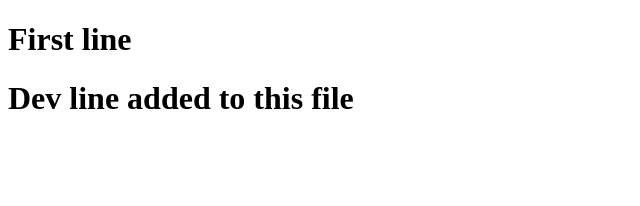
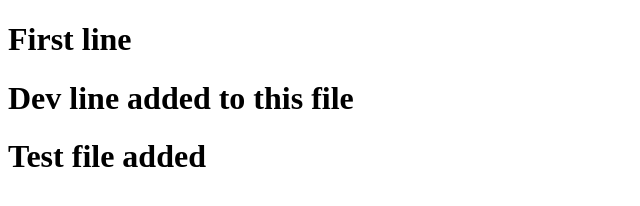
Before and after one commit to rimanshu11/git, a plain HTML site: page index.html in a window 1280 px wide. Shown: the whole page, without its empty margins (0-640 px from the left). Drawn offline with Linux system fonts and the light colour scheme.

Commit message:
test is added into index

```diff
--- a/index.html
+++ b/index.html
@@ -8,5 +8,6 @@
 <body>
     <h1>First line</h1>
     <h1>Dev line added to this file</h1>
+    <h1>Test file added</h1>
 </body>
 </html>
```
